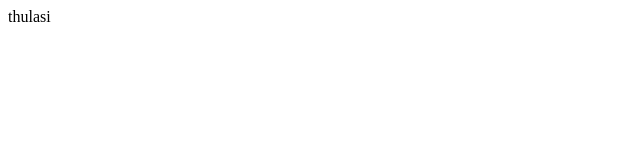
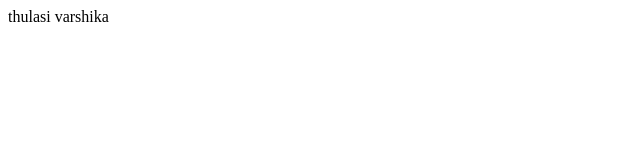
Before and after one commit to ATHOOLURUThulasi/commit, a plain HTML site: page xyz.html in a window 1280 px wide. Shown: the full height of the page, 0-640 px from the left. Drawn offline with Linux system fonts and the light colour scheme.

Commit message:
added varshika

```diff
--- a/xyz.html
+++ b/xyz.html
@@ -7,5 +7,6 @@
 </head>
 <body>
     thulasi
+    varshika
 </body>
 </html>
```
